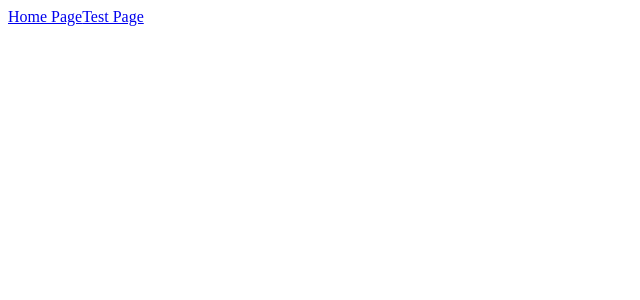
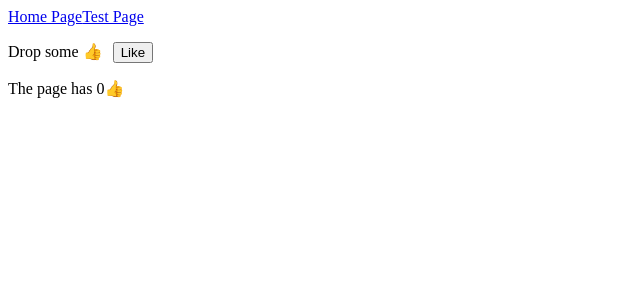
Before and after one commit to k-levi/demo, a Nuxt app: page / in a window 1280 px wide. Shown: the top 300 px of the page, without its empty margins (0-640 px from the left). Built offline with nearby package versions, Linux system fonts and the light colour scheme.

Commit message:
- Like button on the page

```diff
--- a/pages/index.vue
+++ b/pages/index.vue
@@ -1,6 +1,11 @@
 <template>
-  <div>
+  <div class="index">
     <topnav />
+
+    <p class="text">Drop some <span>&#128077;</span></p>
+    <button v-on:click="likeThis">Like</button>
+
+    <p>The page has {{ like }}<span>&#128077;</span></p>
   </div>
 </template>
 
@@ -10,5 +15,17 @@ import topnav from '@/components/levi/topnav.vue'
 export default {
   name: 'homepage',
   components: { topnav },
+
+  data() {
+    return {
+      like: 0,
+    }
+  },
+
+  methods: {
+    likeThis() {
+      this.like++
+    },
+  },
 }
 </script>
--- a/scss/styles.scss
+++ b/scss/styles.scss
@@ -1,6 +1,16 @@
 .catname {
-    background: grey;
+    background: rgb(187, 178, 178);
+    margin-right: 87%;
+
     label.mylabel {
-        color: red;
+        color: rgb(43, 38, 38);
     }
 }
+
+.index {
+    p.text /**:first-of-type**/ {
+        margin-bottom: 0px;
+        margin-right: 10px;
+        display: inline-block;
+    }
+}
```
